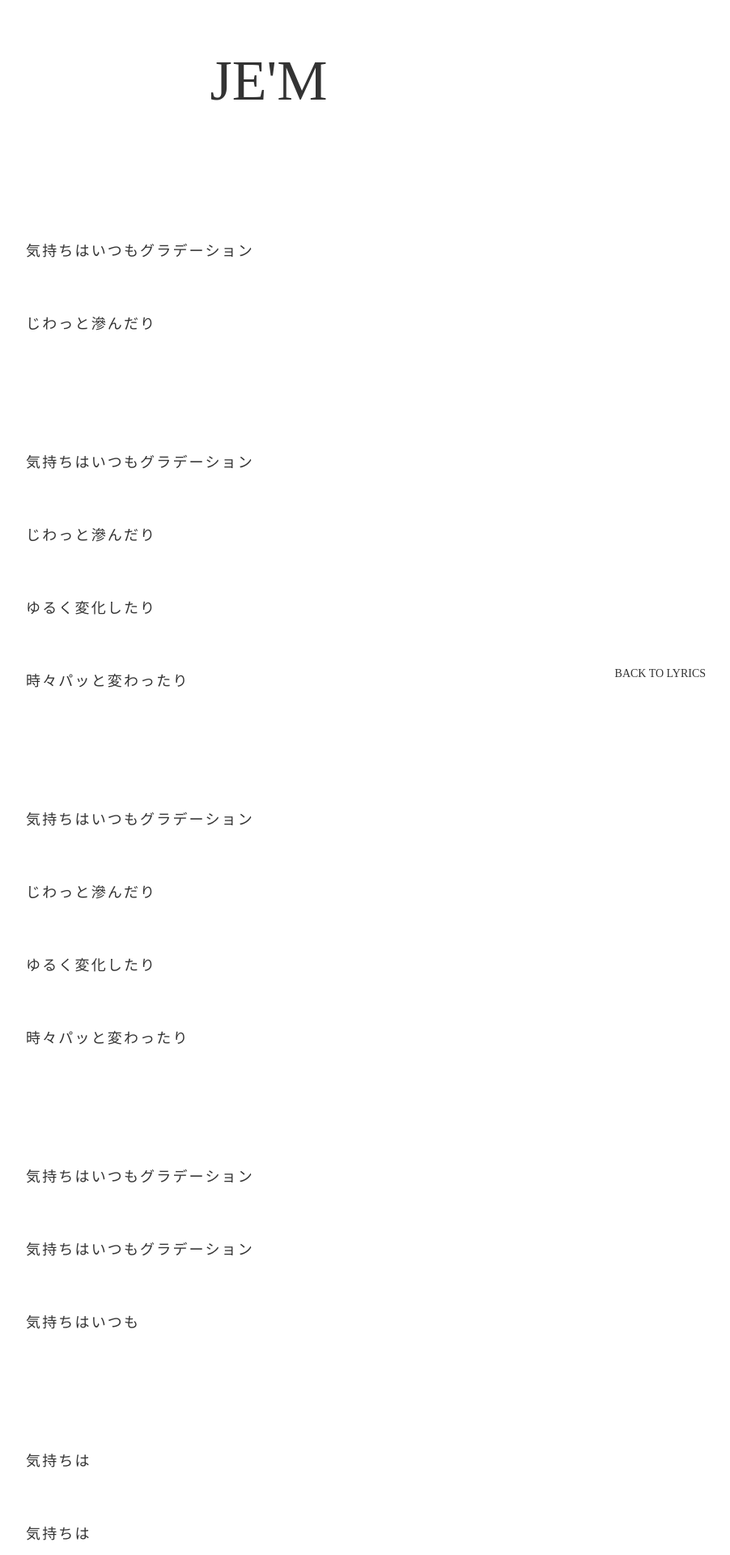
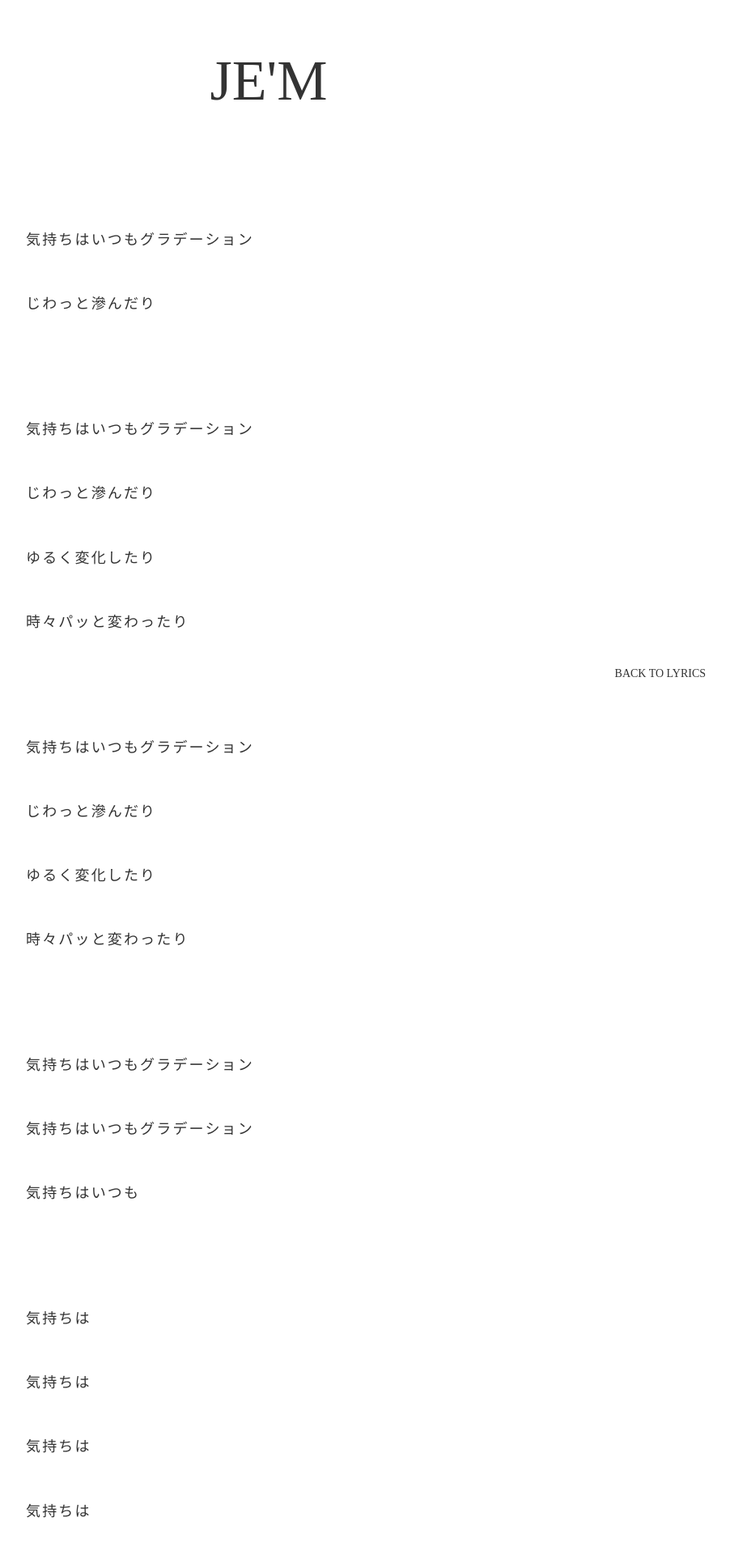
Before and after one commit to ohlucinda/jemlyrics, a Jekyll site: the page built from _posts/2026-04-10-気持ちはいつも 2.md, in a window 1280 px wide. Shown: the top 1920 px of the page at 81% size, without its empty margins (308-1210 px from the left). Built offline with Jekyll 4.4.1, drawn with Linux system fonts in a browser that asks for light colours; some web fonts are replaced.

Commit message:
Update lyrics.html

```diff
--- a/_layouts/lyrics.html
+++ b/_layouts/lyrics.html
@@ -11,7 +11,7 @@ body {
   font-family: 'Aboreto', cursive;
   margin: 0;
   padding: 0;
-  color: #333; /* 真っ黒より少しだけ柔らかくして一覧と馴染ませます */
+  color: #333;
 }
 a { text-decoration: none; color: inherit; }
 
@@ -26,13 +26,13 @@ a { text-decoration: none; color: inherit; }
 
 .site-header a { font-size: 70px; }
 
-/* 歌詞の部分：タイトル一覧の日本語の空気感に数値を合わせる */
+/* フォントはAdobe Caslon、バランスは最初の「節制」を再現 */
 .lyrics-content {
-  font-family: "adobe-caslon-pro", serif;
+  font-family: "adobe-caslon-pro", serif; /* 今のフォント */
   font-weight: 400;
-  font-size: 18px;           /* タイトル一覧（18px）と物理的に統一 */
-  line-height: 2.5;          /* 行間を広げて、日本語が詰まって見えないようにする */
-  letter-spacing: 0.12em;    /* タイトル一覧（0.12em）と全く同じ字間に設定 */
+  font-size: 18px;           /* タイトル一覧と全く同じ数値 */
+  line-height: 2.2;          /* 最初のあの心地よい行間 */
+  letter-spacing: 0.12em;    /* タイトル一覧と全く同じあの字間 */
   text-align: left;
   white-space: pre-wrap;
   width: 60%;
@@ -50,10 +50,10 @@ a { text-decoration: none; color: inherit; }
   .page-wrap { padding: 40px 24px 100px; gap: 30px; }
   .site-header a { font-size: 50px; }
   .lyrics-content {
-    font-size: 16px;         /* スマホ版の一覧（16px）と統一 */
+    font-size: 16px;         /* スマホ版も一覧と同じ数値 */
     width: 100%;
     margin-left: 0;
-    padding-left: 10%;       /* 左の余白も一覧のリストと揃える */
+    padding-left: 10%;
   }
   .back { bottom: 60px; right: 24px; }
   .back a { font-size: 14px; }
```
